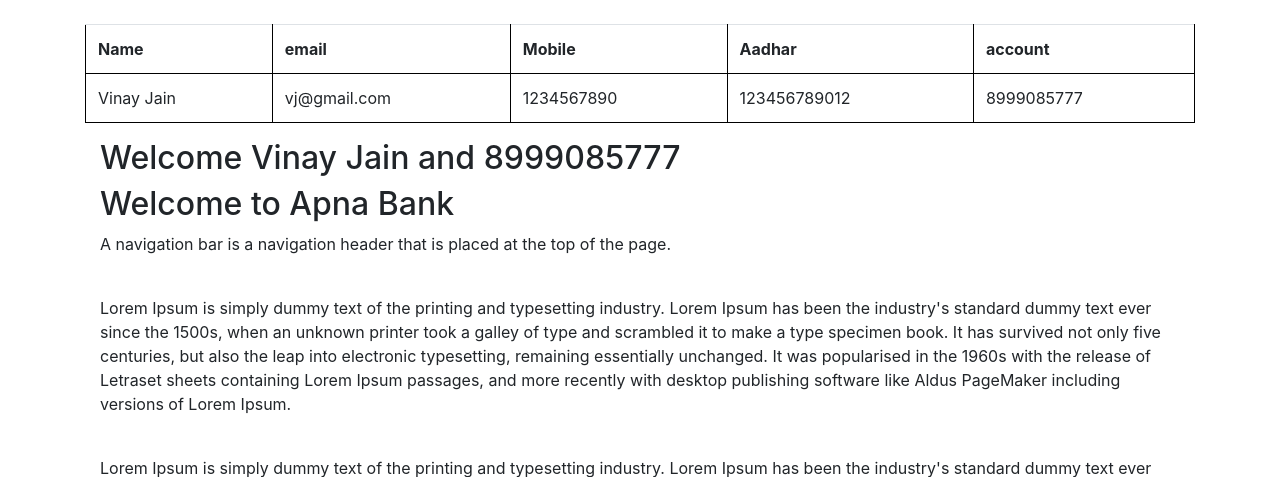
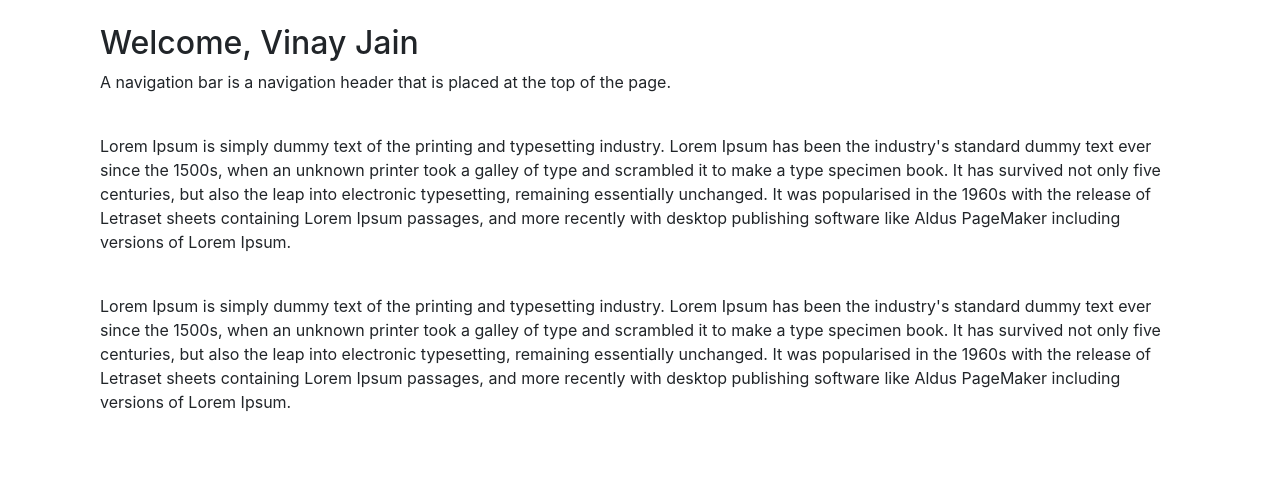
Before and after one commit to vinayjain18/Bank-Management-System, a Flask app: page / in a window 1280 px wide. Shown: the part 56-533 px from the top of the page. Run offline with Flask 2, Linux system fonts and the light colour scheme; a user stored in the database is signed in; data comes from the database, SQL or seed files in the repository; both versions use the stored data as it was after the commit; some libraries are stand-ins or nearby versions.

Commit message:
Resolve issues

```diff
--- a/website/templates/home.html
+++ b/website/templates/home.html
@@ -2,33 +2,13 @@
 {% block title %}Home{% endblock %}
 
 {% block content %}
-<div class="table-responsive"><br>
-	<table class="table">
-	<tr>
-		<th>Name</th>
-		<th>email</th>
-		<th>Mobile</th>
-		<th>Aadhar</th>
-		<th>account</th>
-	</tr>
-	{% for data in db %}
-	<tr>
-		<td>{{data.name}}</td>
-		<td>{{data.email}}</td>
-		<td>{{data.mobile}}</td>
-		<td>{{data.aadhar}}</td>
-		<td>{{data.account}}</td>
-	</tr>
-	{% endfor %}
-	</table>
-</div>
-
-<div class="container">
+<div class="container"><br>
 	{% if user.is_authenticated %}
-	<h2>Welcome {{ user.name }} and {{ user.account }}</h2>
+	<h2>Welcome, {{ user.name }}</h2>
+	{% else %}
+	<h2>Welcome to Apna Bank</h2>
 	{% endif %}
 
-	<h2>Welcome to Apna Bank</h2>
 	<p>A navigation bar is a navigation header that is placed at the top of the page.</p>
 	<!--<button type="button" class="btn btn-primary">Left</button>-->
 	<br>
--- a/website/views.py
+++ b/website/views.py
@@ -18,20 +18,22 @@
 @views.route('/service', methods = ['POST', 'GET'])
 @login_required
 def service():
-	transs = Transact.query.filter_by(user_id = current_user.id).order_by(sqlalchemy.desc(Transact.balance)).first()
+	trans = Transact.query.filter_by(user_id = current_user.id).order_by(sqlalchemy.desc(Transact.balance)).first()
 	if request.method == 'POST':
 		data = request.form
 		print(data)
 		if 'withdraw' in data:
 			try:
 				withdraw = float(request.form.get('withdraw'))
-				trans = Transact.query.filter_by(user_id = current_user.id).order_by(sqlalchemy.desc(Transact.balance)).first()
-				balance = trans.balance - withdraw
-				transaction = Transact(withdraw = withdraw, balance = balance, user_id = current_user.id)
-				db.session.add(transaction)
-				db.session.commit()
-				flash('Amount withdrawn successfully.', category='success')
-				return redirect(url_for('views.service', user = current_user))
+				if withdraw > trans.balance:
+					flash(f"Your Account has only ₹{trans.balance}", category='error')
+				else:
+					balance = trans.balance - withdraw
+					transaction = Transact(withdraw = withdraw, balance = balance, user_id = current_user.id)
+					db.session.add(transaction)
+					db.session.commit()
+					flash('Amount withdrawn successfully.', category='success')
+					return redirect(url_for('views.service', user = current_user))
 			except:
 				flash("Enter number only.", category='error')
 				return redirect(request.url)
@@ -40,7 +42,6 @@
 		if 'deposit' in data:
 			try:
 				deposit = float(request.form.get('deposit'))
-				trans = Transact.query.filter_by(user_id = current_user.id).order_by(sqlalchemy.desc(Transact.balance)).first()
 				balance = trans.balance + deposit
 				transaction = Transact(deposit = deposit, balance = balance, user_id = current_user.id)
 				db.session.add(transaction)
@@ -52,7 +53,7 @@
 				return redirect(request.url)
 
 
-	return render_template('service.html', user = current_user, trans = transs)
+	return render_template('service.html', user = current_user, trans = trans)
 
 
 @views.route('/transaction')
```
Also changed, not shown: website/database.db.
